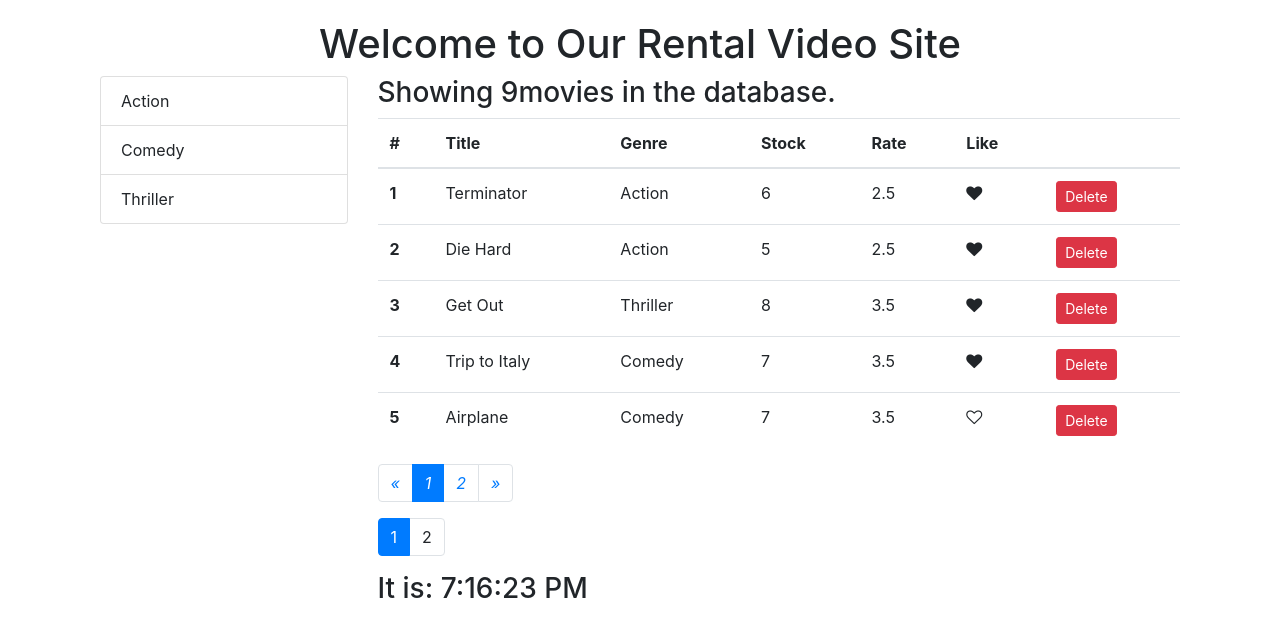
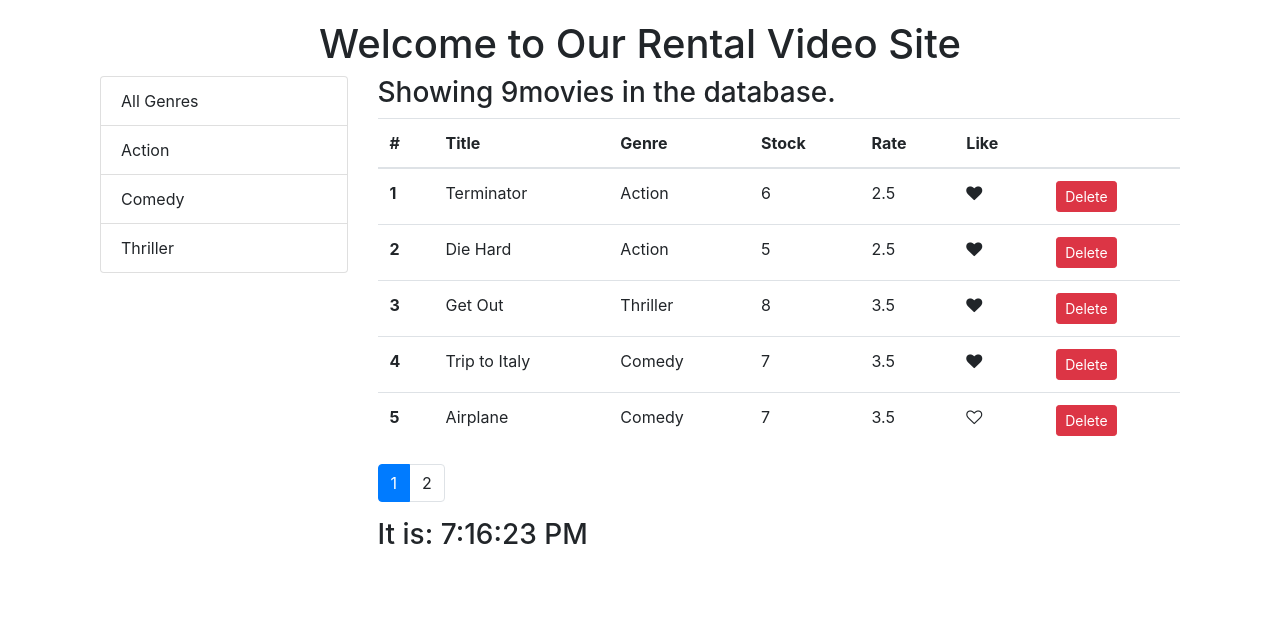
Before and after one commit to Thinkershine/MovieRentalAPP, a React (Create React App) app: page / in a window 1280 px wide. Shown: the top 636 px of the page. Built offline with nearby package versions, Linux system fonts and the light colour scheme.

Commit message:
Fix Pagination and Filtering Bug

```diff
--- a/src/components/listGroup.jsx
+++ b/src/components/listGroup.jsx
@@ -14,6 +14,17 @@ const ListGroup = props => {
 
   return (
     <ul className="list-group">
+      <li
+        key="all-genres"
+        className={
+          props.activeItem === "all-genres"
+            ? "list-group-item active"
+            : "list-group-item"
+        }
+        onClick={() => props.onItemSelect({ name: "all-genres" })}
+      >
+        All Genres
+      </li>
       {items.map(item => (
         <li
           onClick={() => onItemSelect(item)}
--- a/src/components/movies.jsx
+++ b/src/components/movies.jsx
@@ -22,6 +22,8 @@ class Movies extends Component {
     this.state.noOfPages = 0;
     this.state.itemsToDisplayPerPage = this.props.moviesPerPage;
 
+    this.state.allMoviesBackup = [];
+
     this.state.message =
       "Showing " + this.state.movies.length + " movies in the database.";
   }
@@ -30,6 +32,7 @@ class Movies extends Component {
     this.setState((state, props) => ({
       movies: getMovies(),
       genres: getGenres(),
+      allMoviesBackup: getMovies(),
       noOfPages: Math.ceil(getMovies().length / state.itemsToDisplayPerPage)
     }));
   }
@@ -43,17 +46,18 @@ class Movies extends Component {
   };
 
   handleFiltering = genre => {
-    // Using Filtering Menu
+    let movies = [];
+    console.log("All Movies Backup Length", this.state.allMoviesBackup.length);
+    if (this.state.allMoviesBackup.length > 0) {
+      movies = [...this.state.allMoviesBackup];
+    } else {
+      movies = [...this.state.movies];
+    }
 
-    // Using List Group
-
-    console.log("SELECTED GENRE ", genre.name);
-    // work on movies
-    const movies = [...this.state.movies];
     const moviesByGenre = movies.filter(movie => {
       if (movie.genre.name === genre.name) {
         return movie;
-      } else if (genre === "all-genres") {
+      } else if (genre.name === "all-genres") {
         return movie;
       }
     });
@@ -61,7 +65,8 @@ class Movies extends Component {
     this.setState({
       activeGenre: genre,
       filteredMovies: moviesByGenre,
-      movies: moviesByGenre
+      movies: moviesByGenre,
+      allMoviesBackup: movies
     });
   };
 
@@ -239,12 +244,11 @@ class Movies extends Component {
               <tbody>{movies}</tbody>
             </table>
 
-            <Pagination
+            {/* <Pagination
               noOfPages={this.state.noOfPages}
               currentPage={this.state.currentPage}
               onClick={this.handlePagination}
-              /* Handle Current Page ?? */
-            />
+            /> */}
 
             <PaginationSmall
               itemsCount={count}
```
